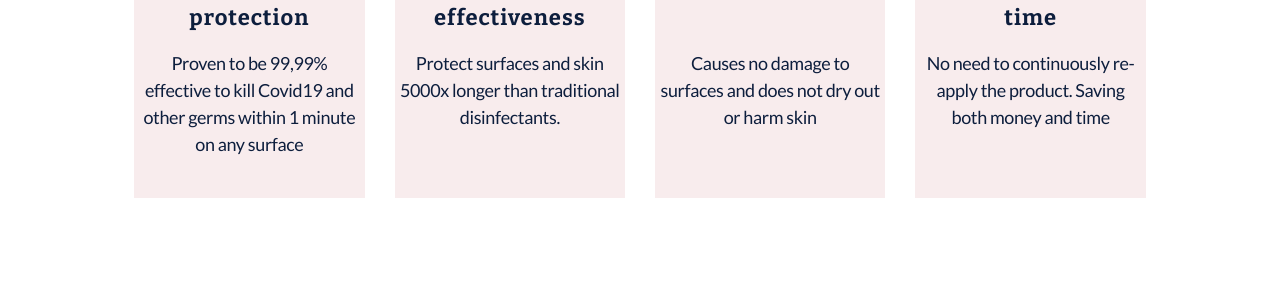
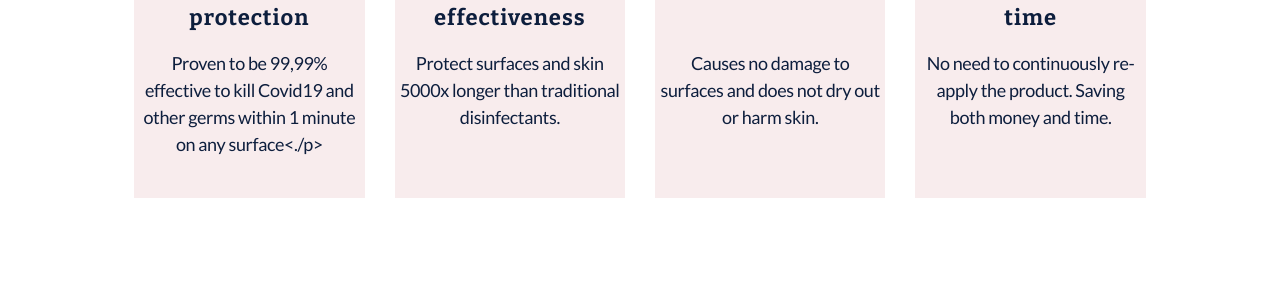
Before and after one commit to occiban/occiban.github.io, a Jekyll site: the page built from index.html, in a window 1280 px wide and 900 px high, scrolled down 3440 px. Shown: the part 208-508 px from the top of the window. Built offline with Jekyll 4.4.1, drawn with Linux system fonts in a browser that asks for light colours.

Commit message:
Update index.html

```diff
--- a/index.html
+++ b/index.html
@@ -87,7 +87,7 @@ permalink: /
           <div class="card-box">
             <img src="/img/Home/Group 55.svg" alt="sustainable">
             <h3>State-of-the-art protection</h3>
-            <p class="text-center">Proven to be 99,99% effective to kill Covid19 and other germs within 1 minute on any surface</p>
+            <p class="text-center">Proven to be 99,99% effective to kill Covid19 and other germs within 1 minute on any surface<./p>
           </div>
         </div>
         <div class="col-lg-3">
@@ -103,7 +103,7 @@ permalink: /
             <img src="/img/Home/Group 73.svg" alt="Long lasting protection">
             <h3 class="desktop-only">Safe ingredients</h3>
             <h3 class="mobile-only">Safe ingredients</h3>
-            <p class="text-center">Causes no damage to surfaces and does not dry out or harm skin</p>
+            <p class="text-center">Causes no damage to surfaces and does not dry out or harm skin.</p>
           </div>
         </div>
         <div class="col-lg-3">
@@ -111,7 +111,7 @@ permalink: /
             <img src="/img/Home/Group 74.svg" alt="Long lasting protection">
             <h3 class="desktop-only">Save money and time</h3>
             <h3 class="mobile-only">Save money and time</h3>
-            <p class="text-center">No need to continuously re-apply the product. Saving both money and time</p>
+            <p class="text-center">No need to continuously re-apply the product. Saving both money and time.</p>
           </div>
         </div>
       </div>
```
